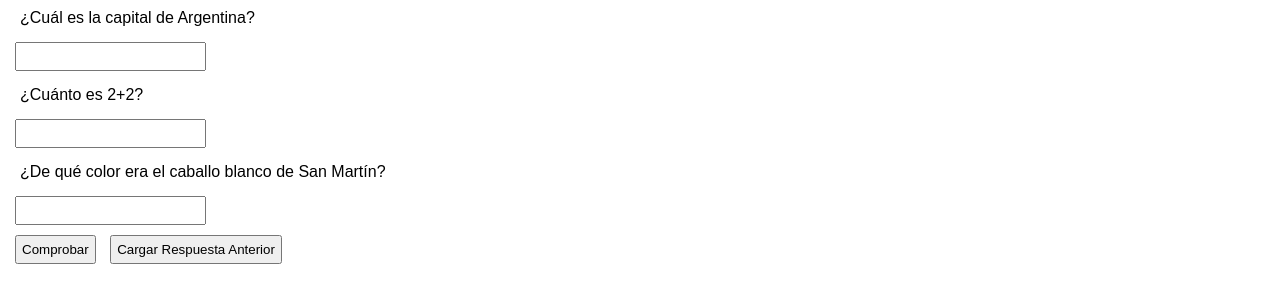
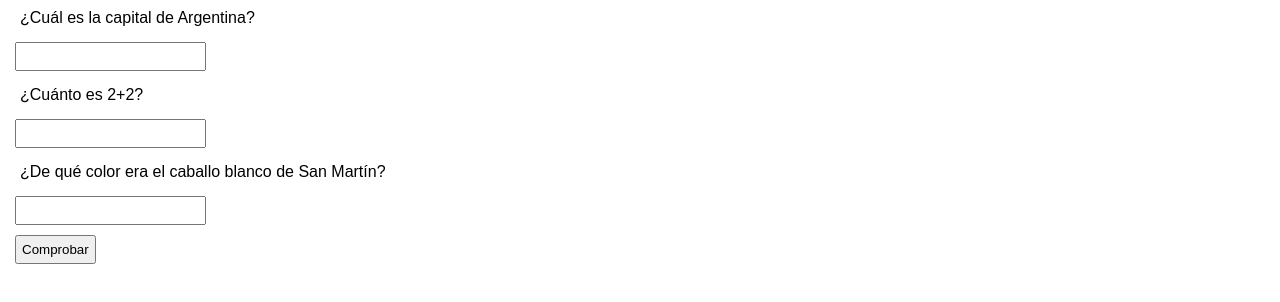
Before and after one commit to GestionDHS/demo-iframe-PG, a plain HTML site: page index.html in a window 1280 px wide. Shown: the part 68-370 px from the top of the page. Drawn offline with Linux system fonts and the light colour scheme.

Commit message:
respuesta anterior

```diff
--- a/index.html
+++ b/index.html
@@ -49,7 +49,6 @@
         <input id="pregunta-3" type="text">
         <br>
         <button onclick="comprobarRespuesta()">Comprobar</button>
-        <button onclick="recuperarRespuestaAnterior()">Cargar Respuesta Anterior</button>
         <p id="respuesta-anterior"></p>
     </main>
     <!-- VINCULAR/IMPORTAR ARCHIVO pgEvent.js PARA COMUNICACIONES CON PG-->
--- a/script.js
+++ b/script.js
@@ -101,10 +101,8 @@ function comprobarRespuesta() {
 
 }
 
-// FUNCIÓN PARA RECUPERAR RESPUESTA ANTERIOR, previamente enviada al back de PG
+// RECUPERARMOS RESPUESTA ANTERIOR, previamente enviada al back de PG
 
-function recuperarRespuestaAnterior() {
-    // tomar status anterior de respuesta guardada
 let respuestasPrecargadas = "";
 
 window.addEventListener('message', function (event) {
@@ -113,7 +111,7 @@ function recuperarRespuestaAnterior() {
     console.log(respuestasPrecargadas)
     //Cargamos los inputs con las respuestas que fueron previamente guardadas
     document.getElementById("respuesta-anterior").innerHTML = respuestasPrecargadas
-        }else{
+  } else {
     console.log("no escucha message desde PG")
   }
 
@@ -132,7 +130,7 @@ function recuperarRespuestaAnterior() {
     return null
   }
 }
-}
+
 
 // SETEAR EVENTO LOAD PÁGINA - REESTABLECER RESPUESTA ANTERIOR PG
 // Setear evento de reestablecimiento respuesta anterior en el load.
```
Lines whose indentation alone changed are shown as unchanged.
